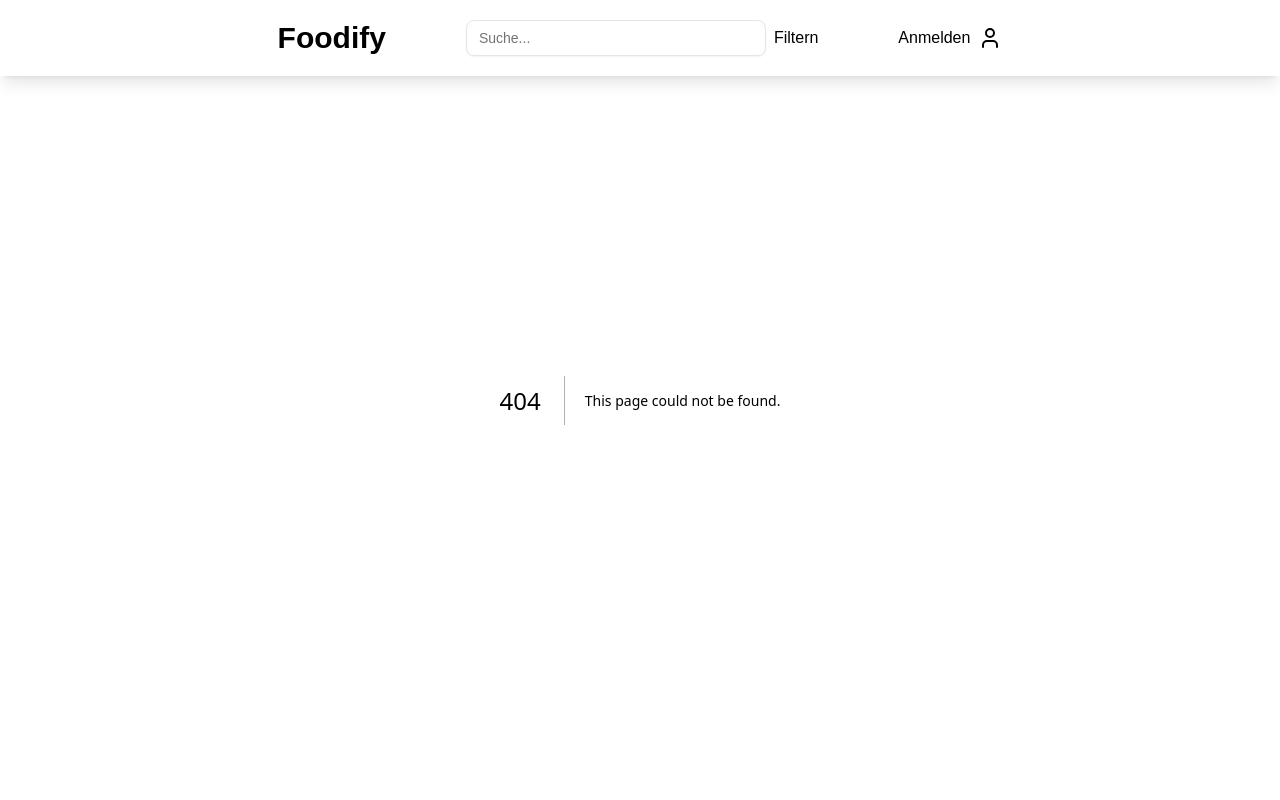
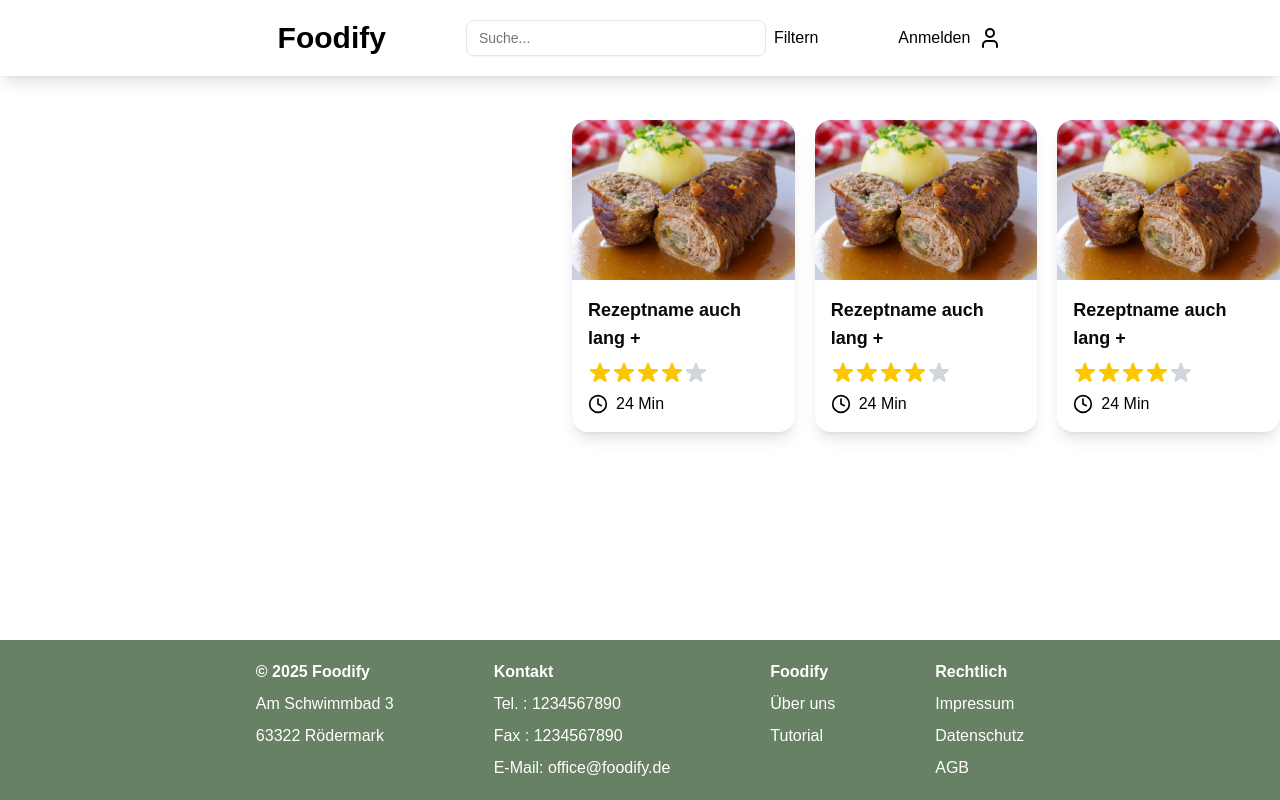
Before and after one commit to wuliduli/foodify, a Next.js app in the folder foodifyfrontend/: page / in a window 1280 px wide. Before the commit this address had no page. Shown: the top 800 px of the page. Built offline with nearby package versions, Linux system fonts and the light colour scheme.

Commit message:
feat: implementing rezeptschnellansicht und die startseiteAngemeldet

```diff
--- a/foodifyfrontend/app/anmelden/page.tsx
+++ b/foodifyfrontend/app/anmelden/page.tsx
@@ -1,9 +1,13 @@
+'use client'
 import { header, plainText, inputField, inputFieldEnvironmentColumn, hintText, generalPadding, subHeader, button } from "../tailwind";
 import { Button } from "../../components/ui/button";
 import Link from 'next/link'
 import { Input } from "../../components/ui/input";
+import { useRouter } from "next/navigation";
+
 
 export default function anmelden() {
+  const router = useRouter();
   return (
     <div className={generalPadding}>
       <div>
@@ -35,7 +39,8 @@ export default function anmelden() {
       </div>
       <div className="items-center">
         <Button
-          className={button}>
+          className={button}
+          onClick={() => router.push("/components/AngemeldetStartseite")}>
           Anmelden
         </Button>
       </div>
--- /dev/null
+++ b/foodifyfrontend/app/components/AngemeldetStartseite/page.tsx
@@ -0,0 +1,22 @@
+import { generalPadding, header, subHeader, button } from "../../tailwind";
+import RezeptSchnellAnsicht from "../rezeptSchnellAnsicht/rezeptSchnellAnsicht";
+import { Button } from "../../../components/ui/button";
+import { RotateCw } from "lucide-react"
+export default function AngemeldetStartseite() {
+    return(
+        <div className={generalPadding}>
+            <div><p className={header}>Rezeptempfehlungen</p></div>
+            <div><p className={subHeader}>Rezepte ausgewählt nach ihrem Geschmack</p></div>
+            <div><RotateCw></RotateCw></div>
+                        <div className="flex flex-row items-center justify-between gap-5">
+                            <RezeptSchnellAnsicht />
+                            <RezeptSchnellAnsicht />
+                            <RezeptSchnellAnsicht />
+                        </div>
+            <div>
+                <Button className={button}>Rezept erstellen</Button>
+            </div>
+            <div><p className={header}>Kochbuch</p></div>
+        </div>
+    );
+}
--- /dev/null
+++ b/foodifyfrontend/app/components/rezeptSchnellAnsicht/rezeptSchnellAnsicht.tsx
@@ -0,0 +1,47 @@
+import Image from "next/image";
+
+export default function RezeptSchnellAnsicht() {
+  return (
+    <div className="w-64 rounded-2xl shadow-lg bg-white overflow-hidden">
+      <Image
+        src="/rinderroulade.jpg" // Passe den Pfad ggf. an
+        alt="Rinderroulade"
+        width={260}
+        height={160}
+        className="w-full h-40 object-cover"
+      />
+      <div className="p-4">
+        <p className="font-semibold text-lg mb-2">Rezeptname auch lang +</p>
+        <div className="flex items-center mb-2">
+          {/* Sterne-Bewertung */}
+          <Star filled />
+          <Star filled />
+          <Star filled />
+          <Star filled />
+          <Star />
+        </div>
+        <div className="flex items-center text-base text-black">
+          {/* Uhr-Icon */}
+          <svg className="w-5 h-5 mr-2" fill="none" stroke="currentColor" strokeWidth={2} viewBox="0 0 24 24">
+            <circle cx="12" cy="12" r="10" stroke="currentColor" strokeWidth="2"/>
+            <path stroke="currentColor" strokeWidth="2" strokeLinecap="round" d="M12 6v6l4 2"/>
+          </svg>
+          24 Min
+        </div>
+      </div>
+    </div>
+  );
+}
+
+// Stern-Komponente
+export function Star({ filled = false }: { filled?: boolean }) {
+  return filled ? (
+    <svg className="w-6 h-6 text-yellow-400" fill="currentColor" viewBox="0 0 20 20">
+      <path d="M9.049 2.927c.3-.921 1.603-.921 1.902 0l1.286 3.967a1 1 0 00.95.69h4.175c.969 0 1.371 1.24.588 1.81l-3.38 2.455a1 1 0 00-.364 1.118l1.287 3.966c.3.922-.755 1.688-1.54 1.118l-3.38-2.454a1 1 0 00-1.175 0l-3.38 2.454c-.784.57-1.838-.196-1.54-1.118l1.287-3.966a1 1 0 00-.364-1.118L2.05 9.394c-.783-.57-.38-1.81.588-1.81h4.175a1 1 0 00.95-.69l1.286-3.967z"/>
+    </svg>
+  ) : (
+    <svg className="w-6 h-6 text-gray-300" fill="currentColor" viewBox="0 0 20 20">
+      <path d="M9.049 2.927c.3-.921 1.603-.921 1.902 0l1.286 3.967a1 1 0 00.95.69h4.175c.969 0 1.371 1.24.588 1.81l-3.38 2.455a1 1 0 00-.364 1.118l1.287 3.966c.3.922-.755 1.688-1.54 1.118l-3.38-2.454a1 1 0 00-1.175 0l-3.38 2.454c-.784.57-1.838-.196-1.54-1.118l1.287-3.966a1 1 0 00-.364-1.118L2.05 9.394c-.783-.57-.38-1.81.588-1.81h4.175a1 1 0 00.95-.69l1.286-3.967z"/>
+    </svg>
+  );
+}
--- /dev/null
+++ b/foodifyfrontend/app/page.tsx
@@ -0,0 +1,15 @@
+import { header, plainText, inputField, inputFieldEnvironmentColumn, hintText, generalPadding, subHeader, button } from "./tailwind";
+import RezeptSchnellAnsicht from "./components/rezeptSchnellAnsicht/rezeptSchnellAnsicht";
+export default function Homepage() {
+    return (
+        <div className={generalPadding}>
+
+            <div className="flex flex-row items-center justify-between gap-5">
+                <RezeptSchnellAnsicht />
+                <RezeptSchnellAnsicht />
+                <RezeptSchnellAnsicht />
+            </div>
+        </div>
+
+    );
+}
--- a/foodifyfrontend/app/rechtliches/impressum/page.tsx
+++ b/foodifyfrontend/app/rechtliches/impressum/page.tsx
@@ -2,8 +2,8 @@ import { header, plainText, inputField, inputFieldEnvironmentColumn, hintText, g
 export default function impressum() {
     return (
         <div className={generalPadding}>
-            <div className={plainText}>
-            <p className={`${header} pb-10`}>Impressum</p>
+            <div>
+            <p className={`${header}`}>Impressum</p>
             <p>
                 Angaben gemäß § 5 DDG<br />
                 Tim Zimmermann - Student<br />
```
Also changed, not shown: foodifyfrontend/public/rinderroulade.jpg (added).
